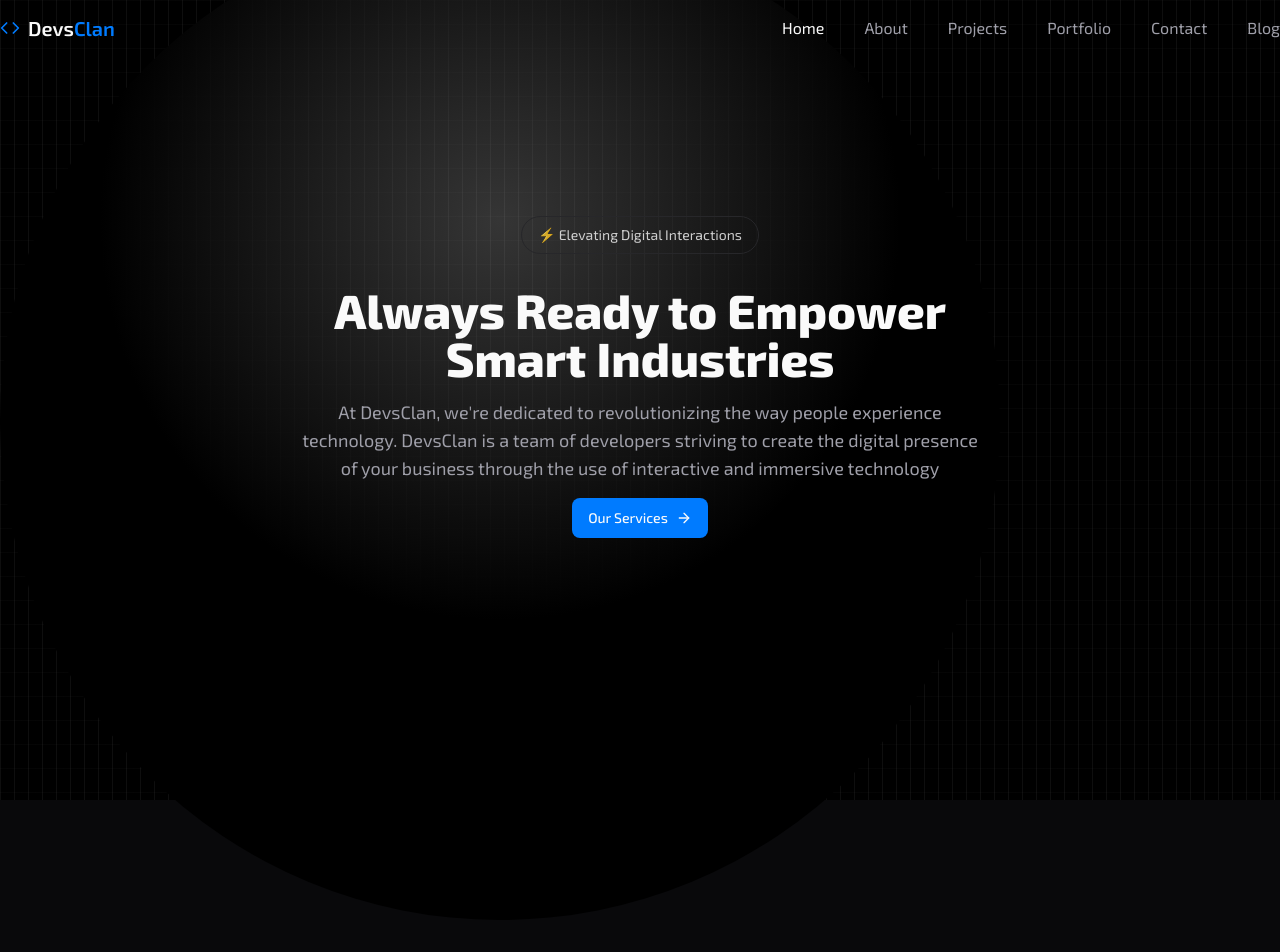
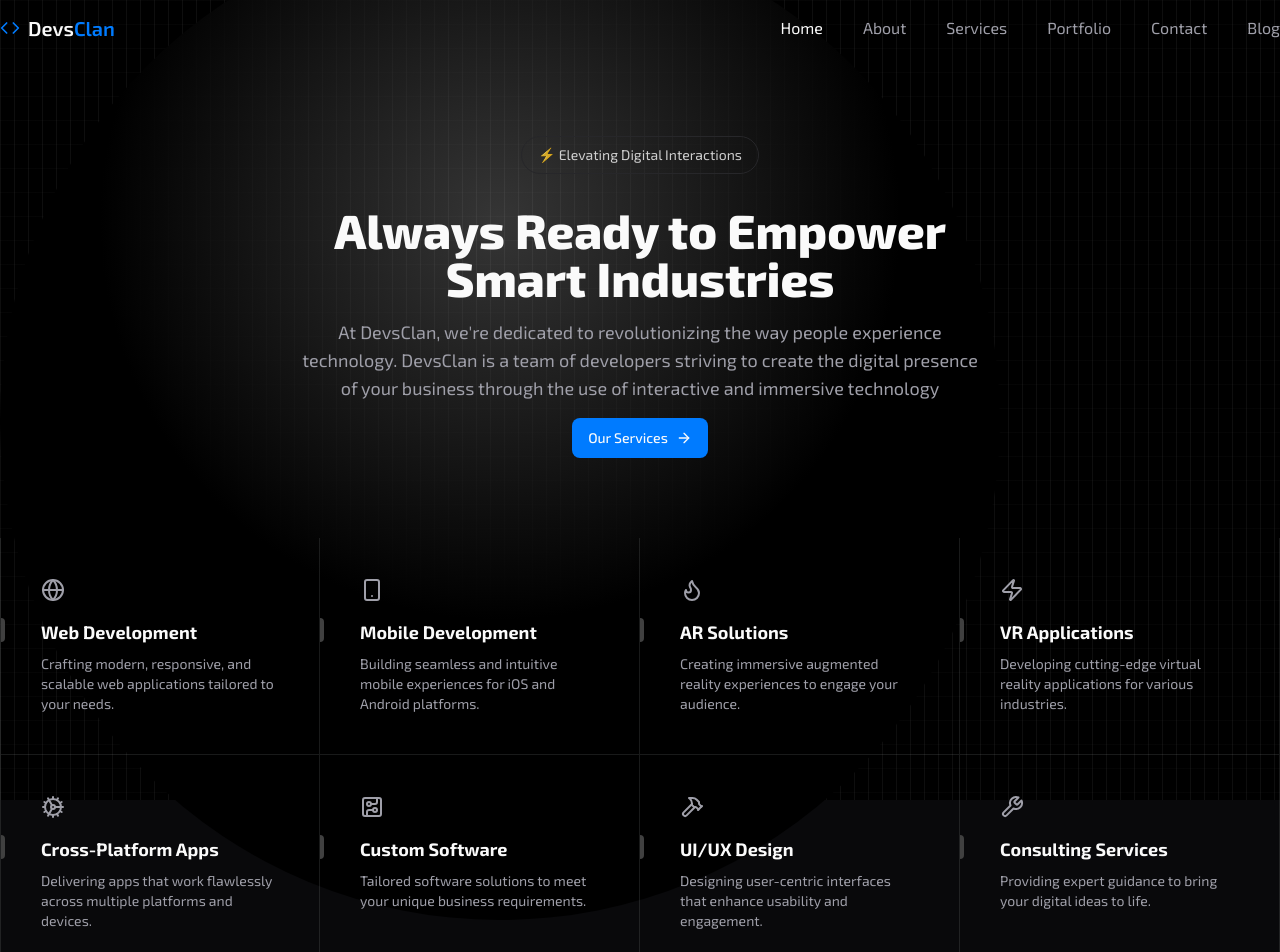
Before and after one commit to MuhammadUsamaAwan/devsclan-2.0, a Next.js app: page / in a window 1280 px wide. Shown: the top 952 px of the page. Before the commit the page ends 800 px from the top, so only its background shows below. Built offline with nearby package versions, Linux system fonts and the light colour scheme.

Commit message:
feat: features

```diff
--- a/src/app/(web)/layout.tsx
+++ b/src/app/(web)/layout.tsx
@@ -18,15 +18,7 @@
     <html lang='en'>
       <body className={cn(fontSans.variable, 'antialiased')}>
         <SiteHeader />
-        <main>
-          {children}
-          {/* {Array.from({ length: 100 }, (_, i) => (
-            <p key={i}>
-              Lorem ipsum dolor sit amet consectetur adipisicing elit. Eius, consectetur voluptatibus? Vero magni
-              aliquid debitis dolorem velit exercitationem expedita placeat!
-            </p>
-          ))} */}
-        </main>
+        <main>{children}</main>
         <Background />
       </body>
     </html>
--- a/src/app/(web)/page.tsx
+++ b/src/app/(web)/page.tsx
@@ -1,9 +1,11 @@
+import { Features } from '~/components/sections/features';
 import { Hero } from '~/components/sections/hero';
 
 export default function HomePage() {
   return (
-    <div>
+    <div className='space-y-10'>
       <Hero />
+      <Features />
     </div>
   );
 }
--- a/src/components/layout/site-header.tsx
+++ b/src/components/layout/site-header.tsx
@@ -24,8 +24,8 @@
     link: '/about',
   },
   {
-    title: 'Projects',
-    link: '/projects',
+    title: 'Services',
+    link: '/services',
   },
   {
     title: 'Portfolio',
--- /dev/null
+++ b/src/components/sections/features.tsx
@@ -0,0 +1,99 @@
+import {
+  CircuitBoardIcon,
+  CogIcon,
+  FlameIcon,
+  GlobeIcon,
+  HammerIcon,
+  SmartphoneIcon,
+  WrenchIcon,
+  ZapIcon,
+} from 'lucide-react';
+
+import { cn } from '~/lib/cn';
+
+export function Features() {
+  const features = [
+    {
+      title: 'Web Development',
+      description: 'Crafting modern, responsive, and scalable web applications tailored to your needs.',
+      icon: <GlobeIcon />,
+    },
+    {
+      title: 'Mobile Development',
+      description: 'Building seamless and intuitive mobile experiences for iOS and Android platforms.',
+      icon: <SmartphoneIcon />,
+    },
+    {
+      title: 'AR Solutions',
+      description: 'Creating immersive augmented reality experiences to engage your audience.',
+      icon: <FlameIcon />,
+    },
+    {
+      title: 'VR Applications',
+      description: 'Developing cutting-edge virtual reality applications for various industries.',
+      icon: <ZapIcon />,
+    },
+    {
+      title: 'Cross-Platform Apps',
+      description: 'Delivering apps that work flawlessly across multiple platforms and devices.',
+      icon: <CogIcon />,
+    },
+    {
+      title: 'Custom Software',
+      description: 'Tailored software solutions to meet your unique business requirements.',
+      icon: <CircuitBoardIcon />,
+    },
+    {
+      title: 'UI/UX Design',
+      description: 'Designing user-centric interfaces that enhance usability and engagement.',
+      icon: <HammerIcon />,
+    },
+    {
+      title: 'Consulting Services',
+      description: 'Providing expert guidance to bring your digital ideas to life.',
+      icon: <WrenchIcon />,
+    },
+  ];
+  return (
+    <div className='relative z-10 mx-auto grid max-w-7xl grid-cols-1 py-10 md:grid-cols-2 lg:grid-cols-4'>
+      {features.map((feature, index) => (
+        <Feature key={feature.title} {...feature} index={index} />
+      ))}
+    </div>
+  );
+}
+
+const Feature = ({
+  title,
+  description,
+  icon,
+  index,
+}: {
+  title: string;
+  description: string;
+  icon: React.ReactNode;
+  index: number;
+}) => {
+  return (
+    <div
+      className={cn(
+        'group/feature border-text-muted-foreground relative flex flex-col border-r py-10',
+        (index === 0 || index === 4) && 'border-text-muted-foreground border-l',
+        index < 4 && 'border-text-muted-foreground border-b'
+      )}
+    >
+      {index < 4 && (
+        <div className='pointer-events-none absolute inset-0 h-full w-full bg-gradient-to-t from-neutral-800 to-transparent opacity-0 transition duration-200 group-hover/feature:opacity-100' />
+      )}
+      {index >= 4 && (
+        <div className='pointer-events-none absolute inset-0 h-full w-full bg-gradient-to-b from-neutral-800 to-transparent opacity-0 transition duration-200 group-hover/feature:opacity-100' />
+      )}
+      <div className='text-muted-foreground relative z-10 mb-4 px-10'>{icon}</div>
+      <div className='relative z-10 mb-2 px-10 text-lg font-bold'>
+        <div className='group-hover/feature:bg-primary absolute inset-y-0 left-0 h-6 w-1 origin-center rounded-tr-full rounded-br-full bg-neutral-700 transition-all duration-200 group-hover/feature:h-8' />
+        <span className='inline-block transition duration-200 group-hover/feature:translate-x-2'>{title}</span>
+      </div>
+      <p className='text-muted-foreground relative z-10 max-w-xs px-10 text-sm'>{description}</p>
+    </div>
+  );
+};
--- a/src/components/sections/hero.tsx
+++ b/src/components/sections/hero.tsx
@@ -6,7 +6,7 @@
 
 export function Hero() {
   return (
-    <section className='container mx-auto pt-40'>
+    <section className='container mx-auto pt-20'>
       <div className='flex justify-center'>
         <div className='border-muted text-foreground/80 flex w-fit justify-center rounded-full border px-4 py-2 text-sm'>
           ⚡ Elevating Digital Interactions
```
Also changed, not shown: 1 other file (tests, documents, lock files or other folders).
